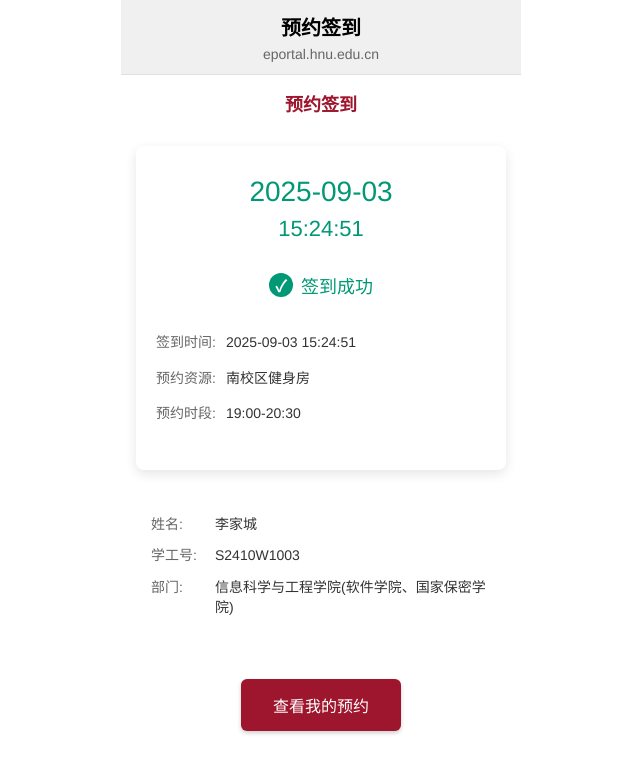
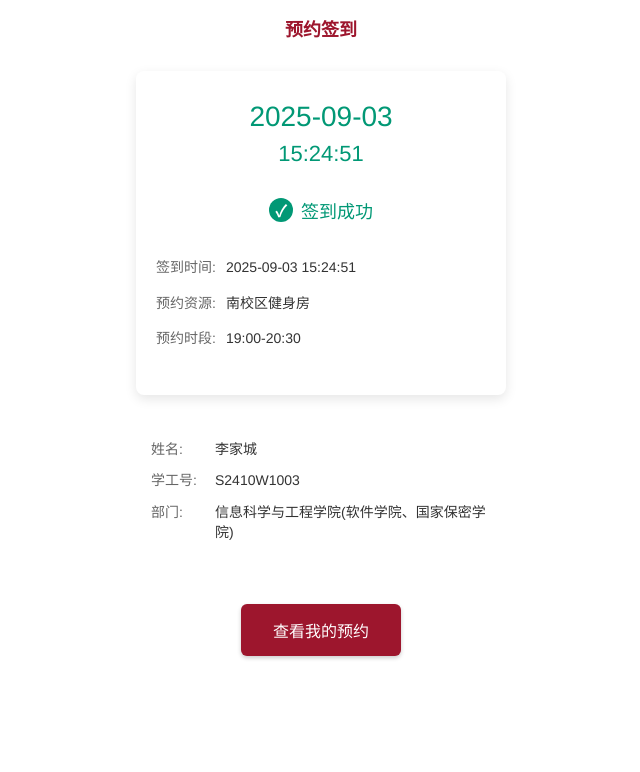
Before and after one commit to Fo-llow/eportal, a plain HTML site: page index.html in a window 1280 px wide. Shown: the whole page, without its empty margins (319-959 px from the left). Drawn offline with Linux system fonts and the light colour scheme.

Commit message:
Update index.html

```diff
--- a/index.html
+++ b/index.html
@@ -3,7 +3,7 @@
 <head>
     <meta charset="UTF-8">
     <meta name="viewport" content="width=device-width, initial-scale=1.0">
-    <title>预约签到成功</title>
+    <title>预约签到</title>
     <style>
         * {
             margin: 0;
@@ -143,10 +143,6 @@
 </head>
 <body>
     <!-- 灰色顶部边栏 -->
-    <div class="top-bar">
-        <div class="main-title">预约签到</div>
-        <div class="url">eportal.hnu.edu.cn</div>
-    </div>
 
     <!-- 红色标题 -->
     <div class="red-title">预约签到</div>
```
